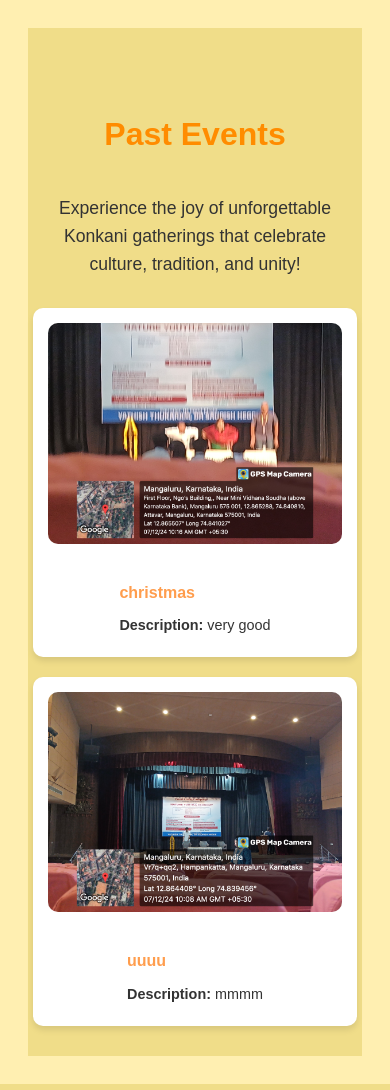
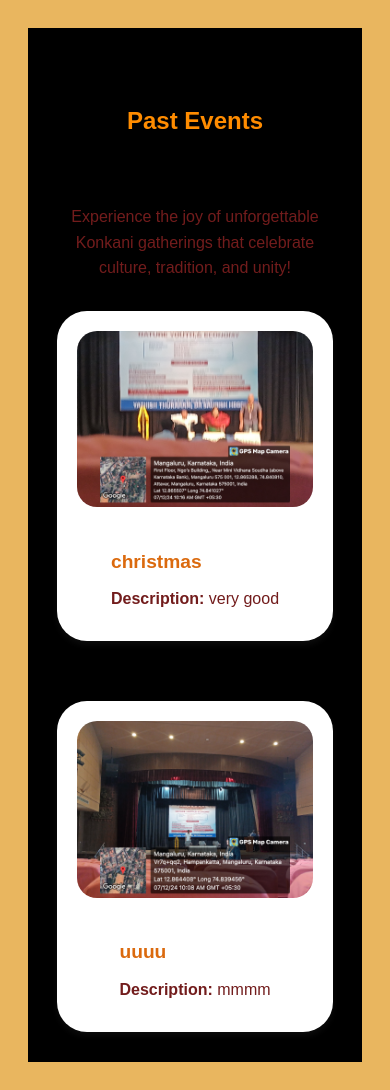
Before and after one commit to RakshithaBhakta063/KKA_WEBSITE, a Flask app: page /past-events in a window 390 px wide. Run offline with Flask 3, Linux system fonts and the light colour scheme; data comes from the database, SQL or seed files in the repository.

Commit message:
fixed responsiveness

```diff
--- a/app.py
+++ b/app.py
@@ -78,7 +78,7 @@
     # Insert admin user if not exists
     cursor.execute("SELECT * FROM admins WHERE email = ?", ("info@karavalkonkans.org.au",))
     if not cursor.fetchone():
-        hashed_password = generate_password_hash("karavalkonkans@2025")
+        hashed_password = generate_password_hash("karavalkonkans@2025", method="pbkdf2:sha256")
         cursor.execute("INSERT INTO admins (email, password) VALUES (?, ?)",
                        ("info@karavalkonkans.org.au", hashed_password))
     conn.commit()
--- a/static/css/past.css
+++ b/static/css/past.css
@@ -1,31 +1,31 @@
 body {
     font-family: 'Poppins', sans-serif;
-    background-color: #ffefb1; /* Light yellow background */
-    color: #333;
+    background-color: #e9b65f; /* Light yellow background */
+    color: #721c1c;
     text-align: center;
     padding: 20px;
     line-height: 1.6;
-    font-size: 16px;
+    font-size: 20px;
 }
 
 
 /* Past Events Section */
 .past-events {
-    background-color: #f0dd89;
+    background-color: #000000;
     padding: 30px 20px;
     text-align: center;
 }
 
 .past-events h2 {
-    color:#f8f8f8;
-    font-size: 2rem;
-    margin-bottom: 10px;
+    color:#ece3e3;
+    font-size: clamp(1.5rem, 2vw, 2.5rem);
+    margin-bottom: 40px;
 }
 
 .past-events p {
     max-width: 800px;
     margin: 0 auto 30px;
-    font-size: 1.1rem;
+    font-size: clamp(1rem, 1.2vw, 1.3rem);
     line-height: 1.6;
 }
 
@@ -34,26 +34,29 @@
     display: flex;
     flex-direction: column;
     align-items: center;
-    gap: 20px;
+    gap: 60px;
 }
 
 /* Individual Event Card */
 .event-card {
     background:white;
-    padding: 20px;
-    box-shadow: 0 4px 6px rgba(0, 0, 0, 0.1);
-    border-radius: 10px;
+    padding: 10px;
+    box-shadow: 0 4px 6px rgba(120, 114, 114, 0.1);
+    border-radius: 50px;
     width: 80%;
     display: flex;
     align-items: center;
     gap: 20px;
+    transition: transform 0.3s ease, box-shadow 0.3s ease;
 }
 
 .event-card img {
-    width: 250px;
-    height: 150px;
+    width: 300px;
+    height: 200px;
     object-fit: cover;
-    border-radius: 10px;
+    border-radius: 30px;
+    transition: transform 0.3s ease;
+
 }
 
 .event-details {
@@ -62,14 +65,15 @@
 }
 
 .event-details h3 {
-    color: #ff9d4d;
+    color: #db6a0e;
     margin-bottom: 10px;
+    font-size: clamp(1.2rem, 1.5vw, 1.8rem);
 }
 
 .event-details p {
-    font-size: 0.9rem;
+    font-size: clamp(1rem, 1.3vw, 1.5rem);
     line-height: 1.5;
-    margin-bottom: 5px;
+    margin-bottom: 10px;
 }
 
 .event-card:hover {
@@ -81,15 +85,16 @@
 .event-card .btn {
     display: inline-block;
     background-color: #ff9d4d;
-    color:white;
-    padding: 8px 12px;
+    color:rgb(219, 10, 10);
+    padding: 12px 18px;
     border-radius: 5px;
     text-decoration: none;
-    font-size: 0.9rem;
+    font-size: clamp(0.9rem, 1vw, 1rem);
+    transition: background-color 0.3s ease;
 }
 
 .event-card .btn:hover {
-    background-color: #ff7633;
+    background-color: #d0784c;
 }
 
 /* Responsive Design */
@@ -100,7 +105,7 @@
     }
 
     .event-card {
-        width: 90%;
+        width: 80%;
     }
 }
 
@@ -114,12 +119,38 @@
         flex-direction: column;
         align-items: center;
         text-align: center;
-        width: 100%;
+        width: 80%;
+        padding: 10px;
     }
 
     .event-card img {
         width: 100%;
         height: auto;
+    }
+
+    .event-details h3 {
+        font-size: 1.5rem;
+    }
+
+    .event-details p {
+        font-size: 1rem;
+    }
+
+    .event-card .btn {
+        font-size: 1rem;
+        padding: 12px 16px;
+    }
+}
+
+@media (max-width: 480px) {
+    .event-card {
+        width: 80;
+        padding: 20px;
+        border-radius: 30px;
+    }
+
+    .event-card img {
+        border-radius: 20px;
     }
 
     .event-details h3 {
@@ -132,11 +163,11 @@
 
     .event-card .btn {
         font-size: 1rem;
-        padding: 10px 15px;
+        padding: 10px 14px;
     }
 }
 
-@media (max-width: 480px) {
+/* @media (max-width: 480px) {
     .heading-box {
         padding: 24px 15px;
         font-size: 24px;
@@ -164,4 +195,4 @@
         font-size: 1rem;
         padding: 12px 20px;
     }
-}
+} */
```
Also changed, not shown: static/css/upevents.css (+36 -35 lines).
